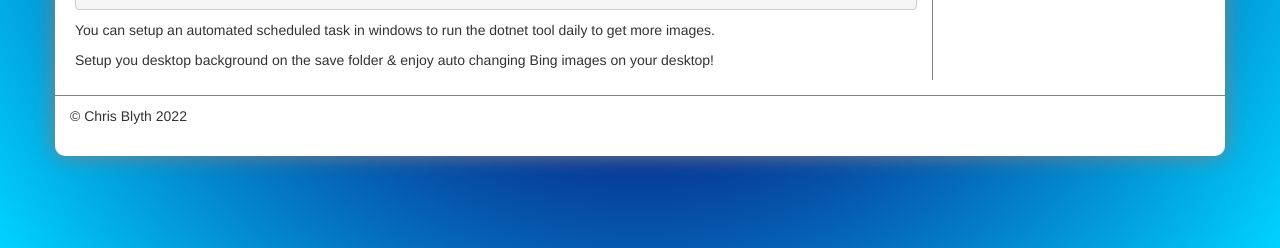
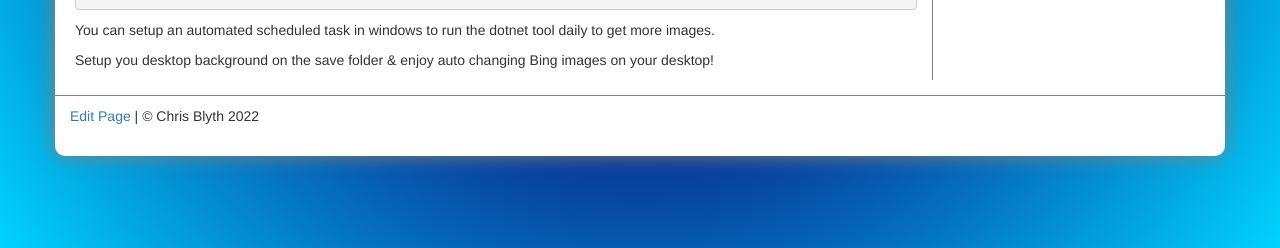
Before and after one commit to BlythMeister/BingImageDownload, a Jekyll site: the page built from docs/index.md, in a window 1280 px wide. Shown: the part 649-897 px from the top of the page. Built offline with Jekyll 4.4.1, drawn with Linux system fonts in a browser that asks for light colours; nearby versions of some CDN libraries.

Commit message:
Update footer.html

```diff
--- a/docs/_includes/footer.html
+++ b/docs/_includes/footer.html
@@ -1,3 +1,3 @@
 <p>
-    &copy; Chris Blyth {{ site.time | date: "%Y"}}
+    <a href="https://github.com/BlythMeister/BingImageDownload/edit/master/docs/{{ page.path }}" target="_blank">Edit Page</a> | &copy; Chris Blyth {{ site.time | date: "%Y"}}
 </p>
```
